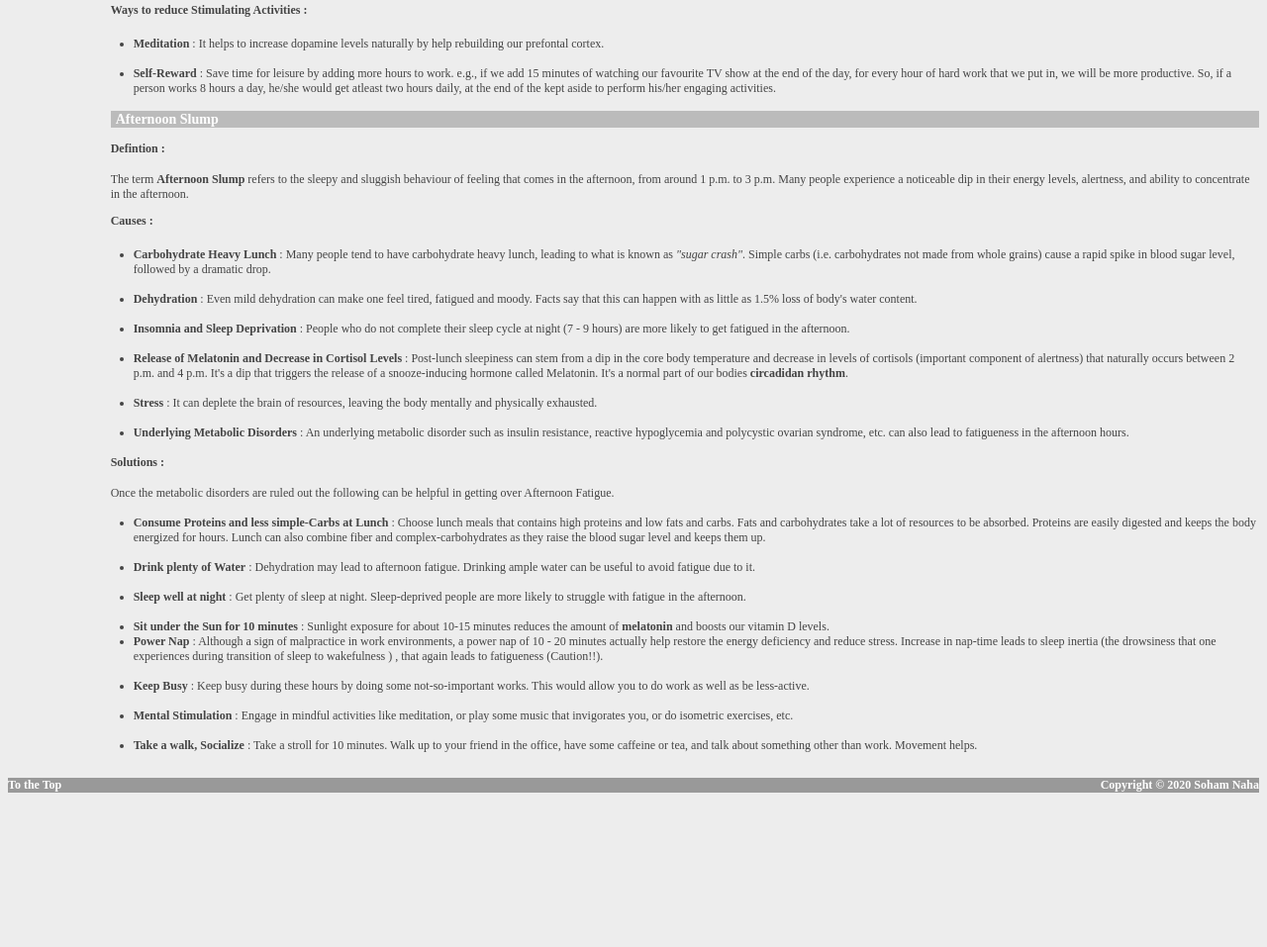
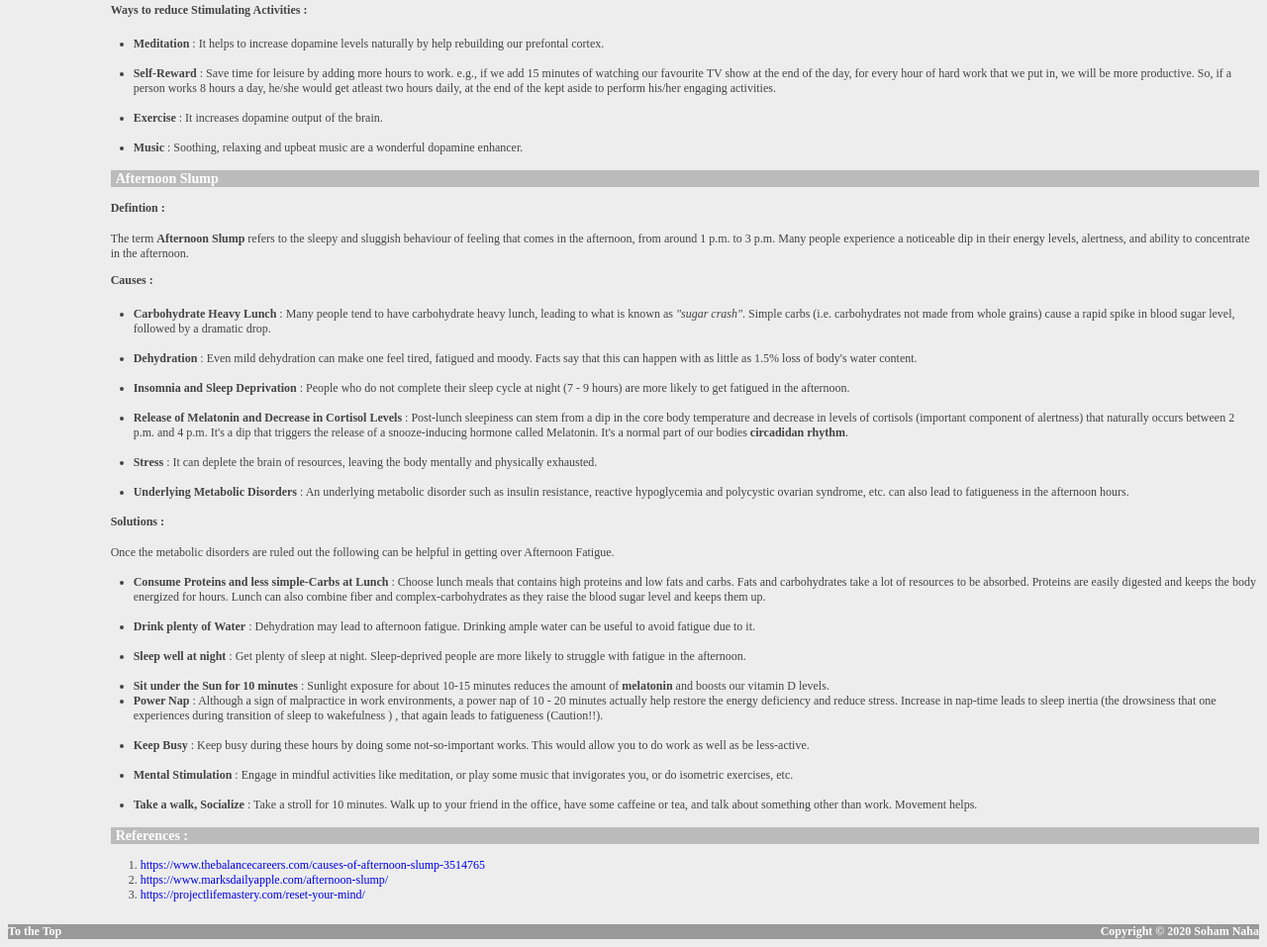
Before and after one commit to soham2109/soham2109.github.io, a plain HTML site: page findings_020520.html in a window 1280 px wide. Shown: the part 392-1349 px from the top of the page at 99% size. Before the commit the page ends 1201 px from the top, so only its background shows below. Drawn offline with Linux system fonts and the light colour scheme.

Commit message:
Added references and some more points @dopamine

```diff
--- a/findings_020520.html
+++ b/findings_020520.html
@@ -105,7 +105,9 @@
 			<ul>
 				<li><b>Meditation</b> : It helps to increase dopamine levels naturally by help rebuilding our prefontal cortex.
 				</li><br/>
-				<li><b>Self-Reward</b> : Save time for leisure by adding more hours to work. e.g., if we add 15 minutes of watching our favourite TV show at the end of the day, for every hour of hard work that we put in, we will be more productive. So, if a person works 8 hours a day, he/she would get atleast two hours daily, at the end of the kept aside to perform his/her engaging activities.</li>
+				<li><b>Self-Reward</b> : Save time for leisure by adding more hours to work. e.g., if we add 15 minutes of watching our favourite TV show at the end of the day, for every hour of hard work that we put in, we will be more productive. So, if a person works 8 hours a day, he/she would get atleast two hours daily, at the end of the kept aside to perform his/her engaging activities.</li><br />
+				<li><b>Exercise</b> : It increases dopamine output of the brain.</li><br />
+				<li><b>Music</b> : Soothing, relaxing and upbeat music are a wonderful dopamine enhancer.</li>
 			</ul>
 
 			<!-- Next Item -->
@@ -134,6 +136,12 @@
 				<li><b>Mental Stimulation</b> : Engage in mindful activities like meditation, or play some music that invigorates you, or do isometric exercises, etc.</li><br />
 				<li><b>Take a walk, Socialize</b> : Take a stroll for 10 minutes. Walk up to your friend in the office, have some caffeine or tea, and talk about something other than work. Movement helps.</li>
 			</ul>
+			<h3>References :</h3>
+			<ol style="margin-left: 30px;">
+				<li><a href="https://www.thebalancecareers.com/causes-of-afternoon-slump-3514765" target="_blank">https://www.thebalancecareers.com/causes-of-afternoon-slump-3514765</a></li>
+				<li><a href="https://www.marksdailyapple.com/afternoon-slump/" target="_blank">https://www.marksdailyapple.com/afternoon-slump/</a></li>
+				<li><a href="https://projectlifemastery.com/reset-your-mind/" target="_blank">https://projectlifemastery.com/reset-your-mind/</a></li>
+			</ol>
 		</div>
 		<div class="footer">
 			<a href="#top" style="color: white; font-weight: bold;">To the Top</a>
```
